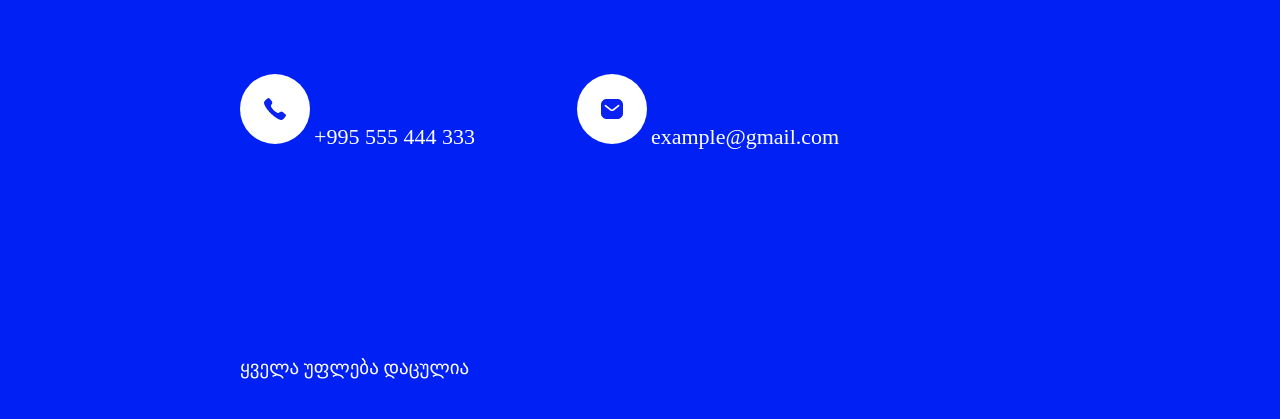
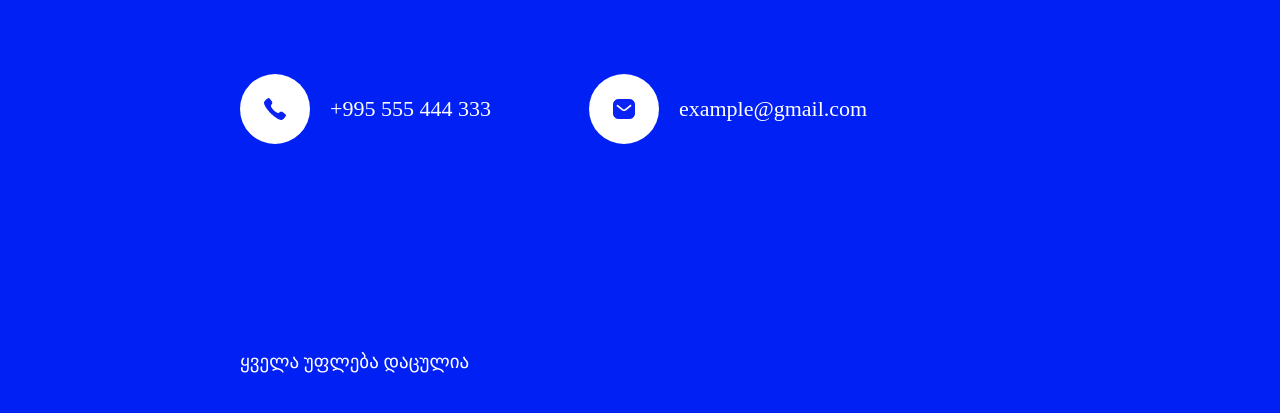
Before and after one commit to Manzareka/lesson-5, a plain HTML site: page index.html in a window 1280 px wide. Shown: the part 2728-3147 px from the top of the page. Drawn offline with Linux system fonts and the light colour scheme.

Commit message:
Update style.css
Update style.css

```diff
--- a/css/style.css
+++ b/css/style.css
@@ -131,10 +131,15 @@ main {
   margin-bottom: 92px;
 }
 
+.flex {
+  display: flex;
+}
+
 .contact-div {
-  display: inline-block;
   margin-bottom: 206px;
   margin-right: 98px;
+  display: flex;
+  align-items: center;
 }
 
 .contact-img {
@@ -145,7 +150,7 @@ main {
 
 .contact-text {
   font-size: 22px;
-  display: inline-block;
+  margin-left: 20px;
 }
 
 .all-rights {
--- a/index.html
+++ b/index.html
@@ -147,7 +147,7 @@
         ></iframe>
       </div>
 
-      <div>
+      <div class="flex">
         <div class="contact-div">
           <img class="contact-img" src="images/Group 77.png" alt="telephone" />
           <p class="contact-text">+995 555 444 333</p>
```
